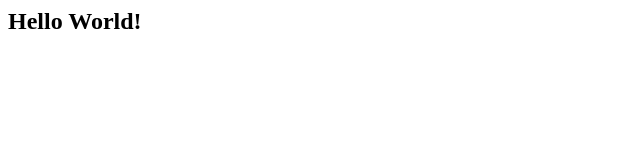
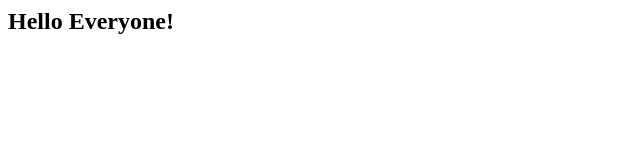
Before and after one commit to mbjambukiya/Training, a plain HTML site: page index.html in a window 1280 px wide. Shown: the full height of the page, 0-640 px from the left. Drawn offline with Linux system fonts and the light colour scheme.

Commit message:
Update index.html

```diff
--- a/index.html
+++ b/index.html
@@ -3,6 +3,6 @@
         <title>ABC</title>
     </head>
     <body>
-        <h2>Hello World!</h2>
+        <h2>Hello Everyone!</h2>
     </body>
 </html>
```
